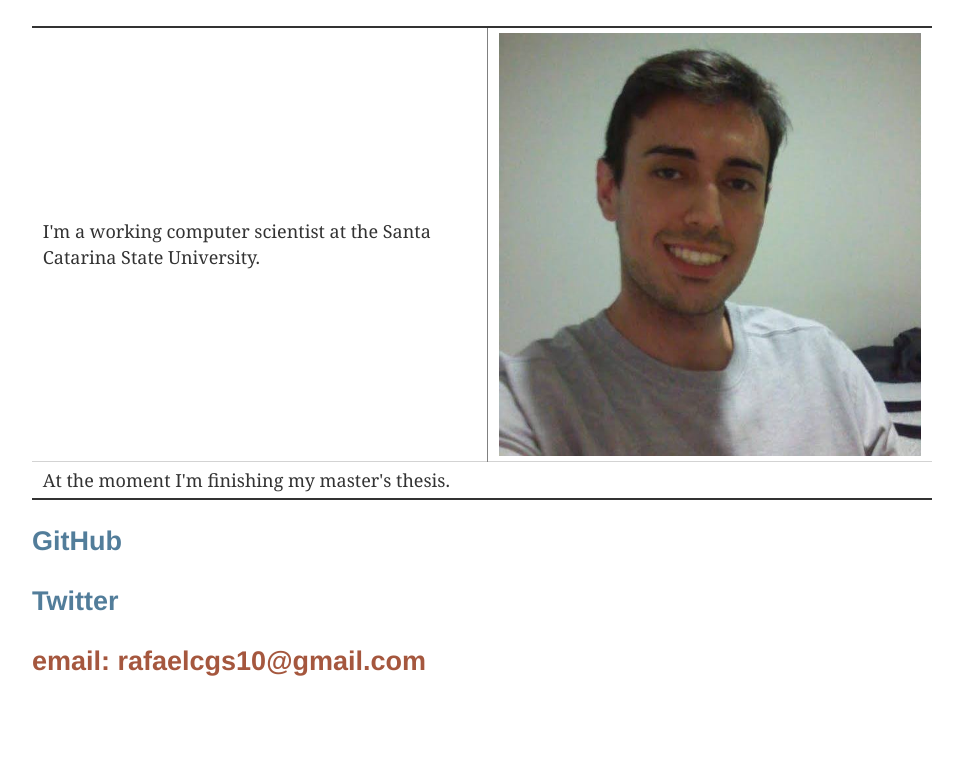
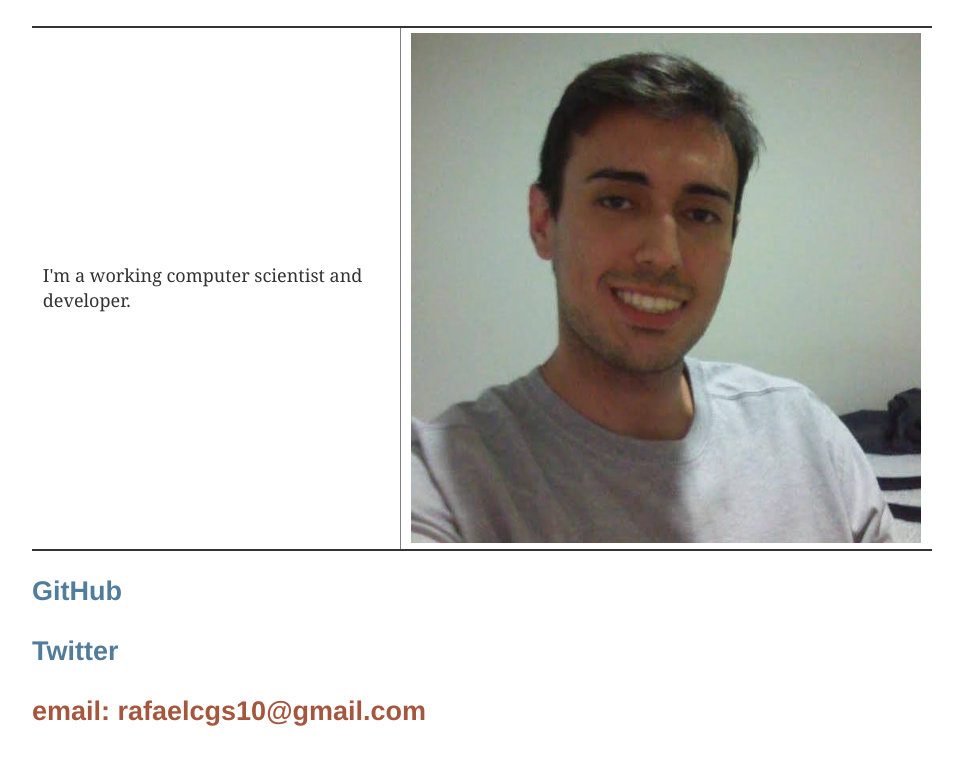
Before and after one commit to rafaelcgs10/rafaelcgs10.github.io, a plain HTML site: page index.html in a window 1280 px wide. Shown: the part 82-839 px from the top of the page, without its empty margins (158-1121 px from the left). Before the commit the page ends 800 px from the top, so only its background shows below. Drawn offline with Linux system fonts and the light colour scheme.

Commit message:
update who i'am

```diff
--- a/index.html
+++ b/index.html
@@ -3,7 +3,7 @@
 "http://www.w3.org/TR/xhtml1/DTD/xhtml1-strict.dtd">
 <html xmlns="http://www.w3.org/1999/xhtml" lang="en" xml:lang="en">
 <head>
-<!-- 2019-05-26 dom 11:37 -->
+<!-- 2020-02-09 Sun 14:09 -->
 <meta http-equiv="Content-Type" content="text/html;charset=utf-8" />
 <meta name="viewport" content="width=device-width, initial-scale=1" />
 <title>Rafael Castro's home page</title>
@@ -186,7 +186,7 @@
 @licstart  The following is the entire license notice for the
 JavaScript code in this tag.
 
-Copyright (C) 2012-2018 Free Software Foundation, Inc.
+Copyright (C) 2012-2019 Free Software Foundation, Inc.
 
 The JavaScript code in this tag is free software: you can
 redistribute it and/or modify it under the terms of the GNU
@@ -241,24 +241,20 @@ for the JavaScript code in this tag.
 </colgroup>
 <tbody>
 <tr>
-<td class="org-left">I'm a working computer scientist at the Santa Catarina State University.</td>
+<td class="org-left">I'm a working computer scientist and developer.</td>
 <td class="org-left"><img src="eu.jpg" alt="eu.jpg" /></td>
-</tr>
-
-<tr>
-<td class="org-left">At the moment I'm finishing my master's thesis.</td>
 </tr>
 </tbody>
 </table>
 
-<div id="outline-container-org8fc7baa" class="outline-2">
-<h2 id="org8fc7baa"><a href="https://github.com/rafaelcgs10">GitHub</a></h2>
+<div id="outline-container-org1480245" class="outline-2">
+<h2 id="org1480245"><a href="https://github.com/rafaelcgs10">GitHub</a></h2>
 </div>
-<div id="outline-container-orgfeb91c8" class="outline-2">
-<h2 id="orgfeb91c8"><a href="https://twitter.com/rafaelcgs101">Twitter</a></h2>
+<div id="outline-container-orgc9a4fec" class="outline-2">
+<h2 id="orgc9a4fec"><a href="https://twitter.com/rafaelcgs101">Twitter</a></h2>
 </div>
-<div id="outline-container-org67d5a86" class="outline-2">
-<h2 id="org67d5a86">email: rafaelcgs10@gmail.com</h2>
+<div id="outline-container-orgde7f7fd" class="outline-2">
+<h2 id="orgde7f7fd">email: rafaelcgs10@gmail.com</h2>
 </div>
 </div>
 </body>
```
Also changed, not shown: 1 other file.
